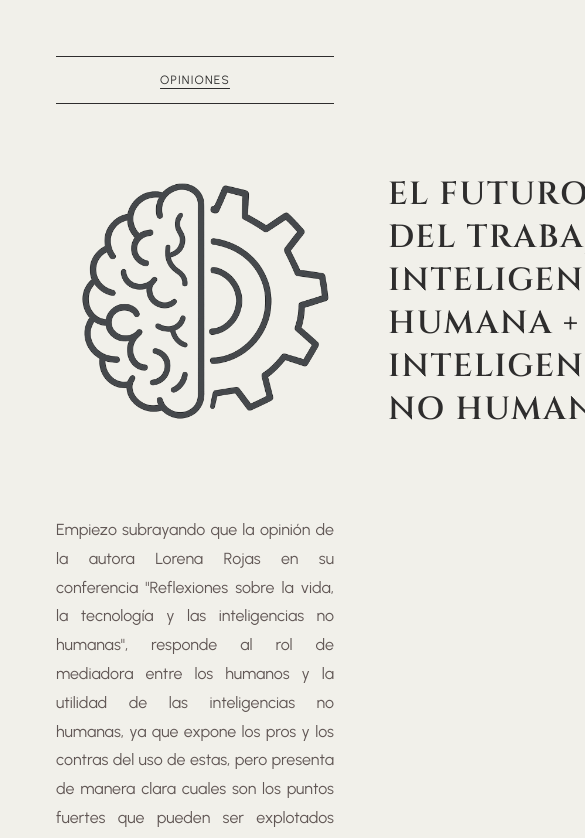
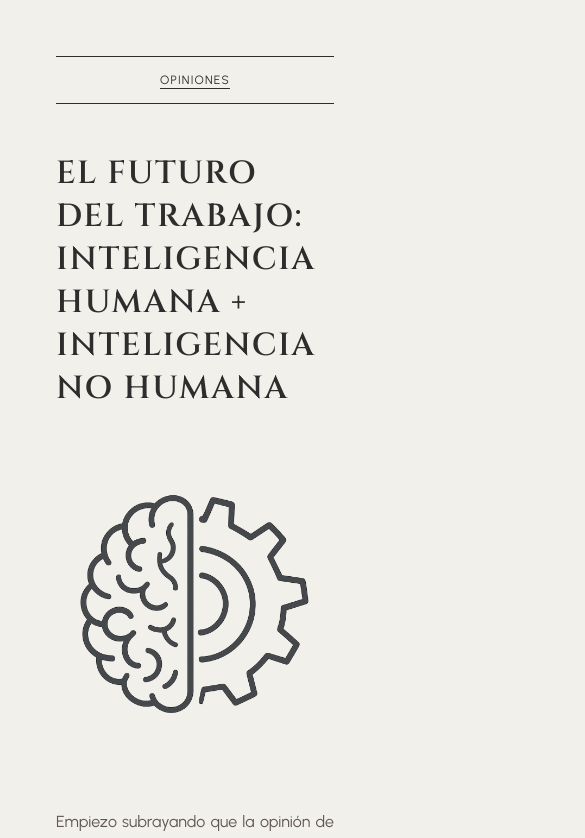
Before and after one commit to luisaopb/blog-mao, a React (Vite) app: page /actividad1 in a window 390 px wide. Shown: the top 838 px of the page, 585 px wide, since content can reach past the window. Built offline with nearby package versions, Linux system fonts and the light colour scheme.

Commit message:
Agregar estilos para el encabezado de Actividad1 y refactorizar el componente para utilizar clases CSS

```diff
--- a/src/Home.css
+++ b/src/Home.css
@@ -197,3 +197,44 @@
     font-size: 2rem;
   }
 }
+
+/* Actividad1 Header Styles */
+.actividad-header {
+  display: flex;
+  align-items: center;
+  gap: 2rem;
+  margin-bottom: 4rem;
+}
+
+.actividad-title {
+  text-align: left;
+  margin: 0;
+  flex: 1;
+}
+
+.actividad-image {
+  max-width: 300px;
+  height: auto;
+  flex-shrink: 0;
+}
+
+/* Mobile: Stack title first, then image */
+@media (max-width: 768px) {
+  .actividad-header {
+    flex-direction: column;
+    align-items: flex-start;
+  }
+
+  .actividad-image {
+    order: 2;
+    max-width: 100%;
+    width: 100%;
+  }
+
+  .actividad-title {
+    order: 1;
+    width: 100%;
+    text-align: left;
+    margin-bottom: 1.5rem;
+  }
+}
--- a/src/pages/Actividad1.tsx
+++ b/src/pages/Actividad1.tsx
@@ -6,13 +6,13 @@ function Actividad1() {
     <div className="home">
       <Navbar />
 
-      <div style={{ display: 'flex', alignItems: 'center', gap: '2rem', marginBottom: '4rem' }}>
+      <div className="actividad-header">
         <img
           src="/actividad1.png"
           alt="Actividad 1"
-          style={{ maxWidth: '300px', height: 'auto', flexShrink: 0 }}
+          className="actividad-image"
         />
-        <h1 className="main-title" style={{ textAlign: 'left', margin: 0, flex: 1 }}>
+        <h1 className="main-title actividad-title">
           El futuro del trabajo: inteligencia humana + inteligencia no humana
         </h1>
       </div>
```
